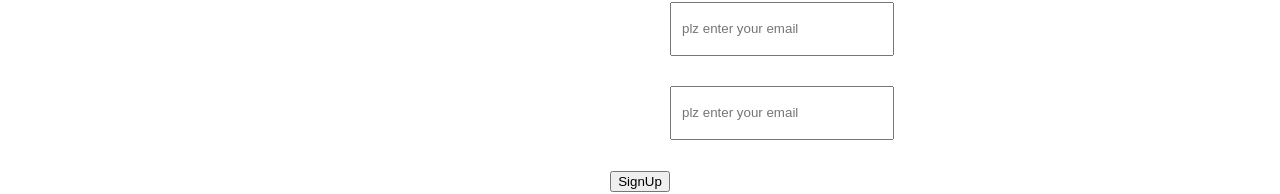
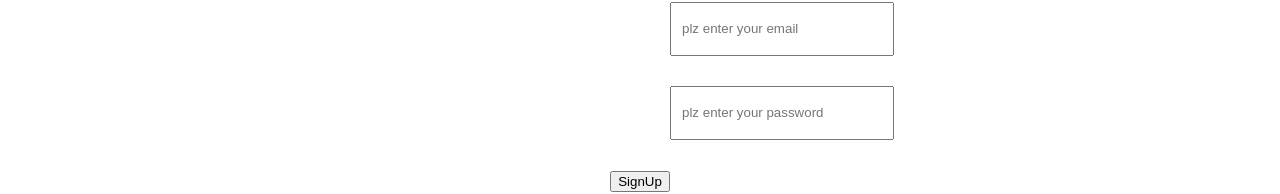
Before and after one commit to Leen-odeh3/react-training-2023, a React (Create React App) app: page /register in a window 1280 px wide. Shown: the part 261-455 px from the top of the page. Built offline with nearby package versions, Linux system fonts and the light colour scheme.

Commit message:
update input-fieald

```diff
--- a/src/Forms/Login.jsx
+++ b/src/Forms/Login.jsx
@@ -4,8 +4,8 @@ import { Link } from 'react-router-dom'
 const Login = () => {
   return (
     <div style={{height:"585px",textAlign:"center"}}>
-    <input type="text" placeholder='plz enter your email'/>
-    <input type="text" placeholder='plz enter your email'/>
+    <input type="text" placeholder='plz enter your email' required/>
+    <input type="password" placeholder='plz enter your password' required/>
     <button >LogIn</button>
 <p>Dont have an account <Link to="/Register">Register</Link></p>
     </div>
--- a/src/Forms/Register.jsx
+++ b/src/Forms/Register.jsx
@@ -6,10 +6,10 @@ const Register = () => {
   return (
     <div style={{height:"585px",textAlign:"center"}}>
       <p>Create an account</p>
-      <input type="text" placeholder='plz enter your name'/>
+      <input type="text" placeholder='plz enter your name' required/>
 
-    <input type="text" placeholder='plz enter your email'/>
-    <input type="text" placeholder='plz enter your email'/>
+    <input type="text" placeholder='plz enter your email' required/>
+    <input type="password" placeholder='plz enter your password' required/>
     <button >SignUp</button>
 <p> Already have an account<Link to="/Login">  login</Link></p>
     </div>
```
